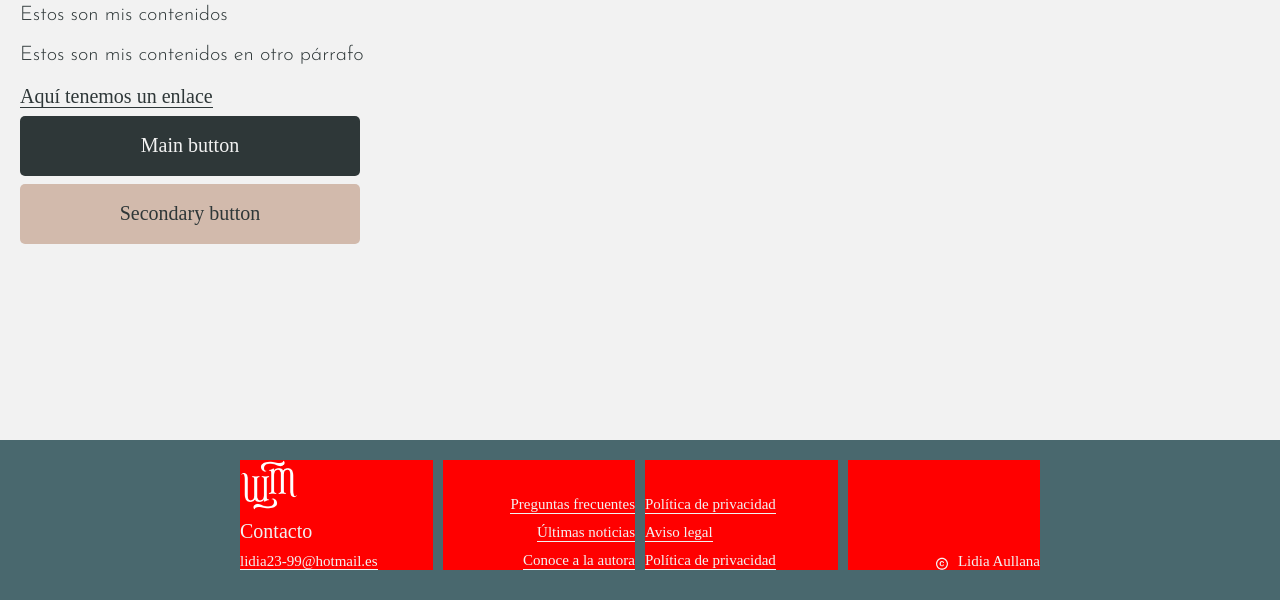
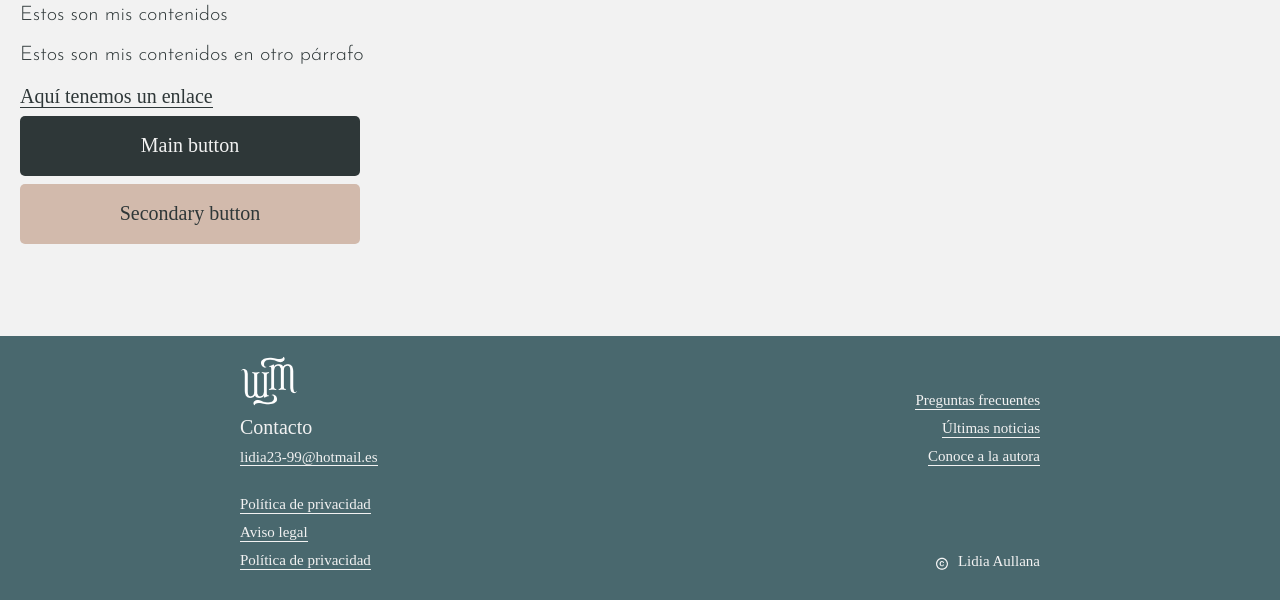
Before and after one commit to LidiaA3/Estilos-tema, a plain HTML site: page index.html in a window 1280 px wide. Shown: the part 200-800 px from the top of the page. Drawn offline with Linux system fonts and the light colour scheme; a web font is replaced by a local one.

Commit message:
Bug repair footer grid 2x2fr

```diff
--- a/scss/layout/_footer.scss
+++ b/scss/layout/_footer.scss
@@ -3,7 +3,8 @@ footer {
     color: var(--color-light);
     padding: 2rem 2rem 3rem 2rem;
     display: flex;
-    gap: 30px 10px;
+    gap: 3rem 1rem;
+    flex-wrap: wrap;
     font-weight: 400;
     font-size: 1.5rem;
 
@@ -30,8 +31,7 @@ footer {
     &__section {
         display: flex;
         gap: 1rem;
-        flex: 50%; //no funciona
-        background-color: red;
+        flex: 0 0 calc(50% - (1rem / 2));
     }
 
     &__contact {
```
Also changed, not shown: css/style.css, 1 other file.
